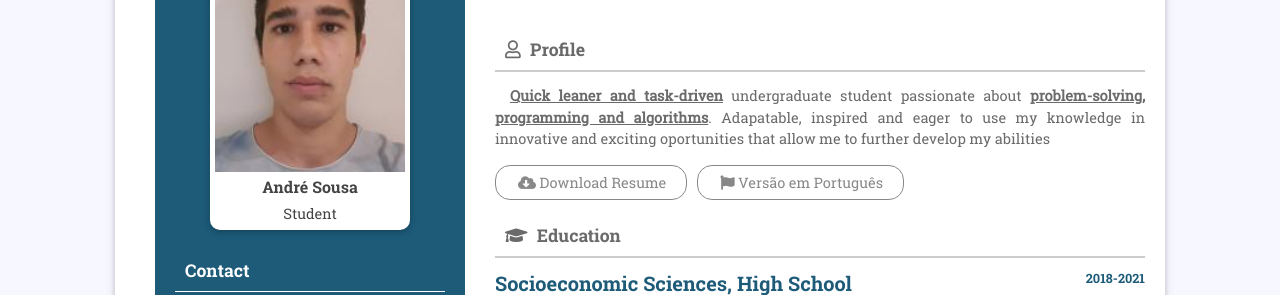
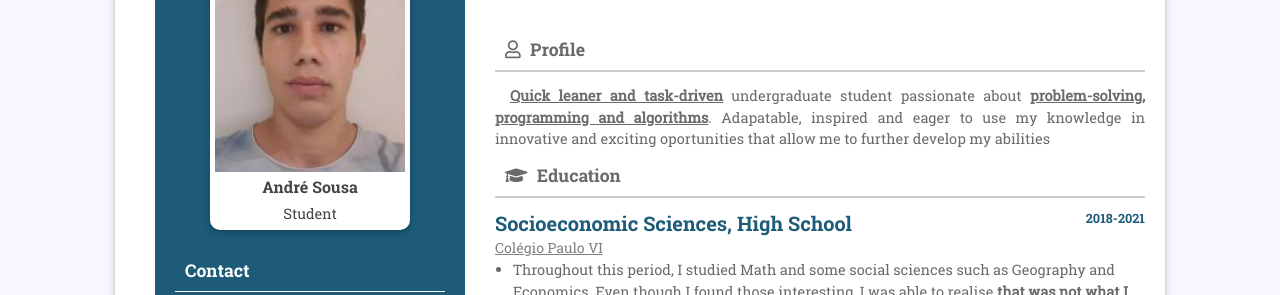
Before and after one commit to anfisou/anfisou.github.io, a plain HTML site: page index.html in a window 1280 px wide. Shown: the part 141-436 px from the top of the page. Drawn offline with nearby package versions, Linux system fonts and the light colour scheme; a script that the page names is missing.

Commit message:
Update index.html

```diff
--- a/index.html
+++ b/index.html
@@ -76,18 +76,6 @@
                         <h2 class="rit-titl"><i class="far fa-user"></i> Profile</h2>
                         <div class="about">
                             <u><b>Quick leaner and task-driven</u></b> undergraduate student passionate about <u><b>problem-solving, programming and algorithms</u></b>. Adapatable, inspired and eager to use my knowledge in innovative and exciting oportunities that allow me to further develop my abilities
-                            <div class="btn-ro row no-margin">
-                                <ul class="btn-link">
-                                    <li>
-                                        <a href=""><i class="fas fa-cloud-download-alt" class="class1"></i> Download Resume</a>
-                                    </li>
-                                </ul>
-                                <ul class="btn-link">
-                                    <li>
-                                        <a href=""><i class="fa fa-flag"></i> Versão em Português</a>
-                                    </li>
-                                </ul>
-                            </div>
                         </div>
 
                         <h2 class="rit-titl"><i class="fas fa-graduation-cap"></i> Education </h2>
```
